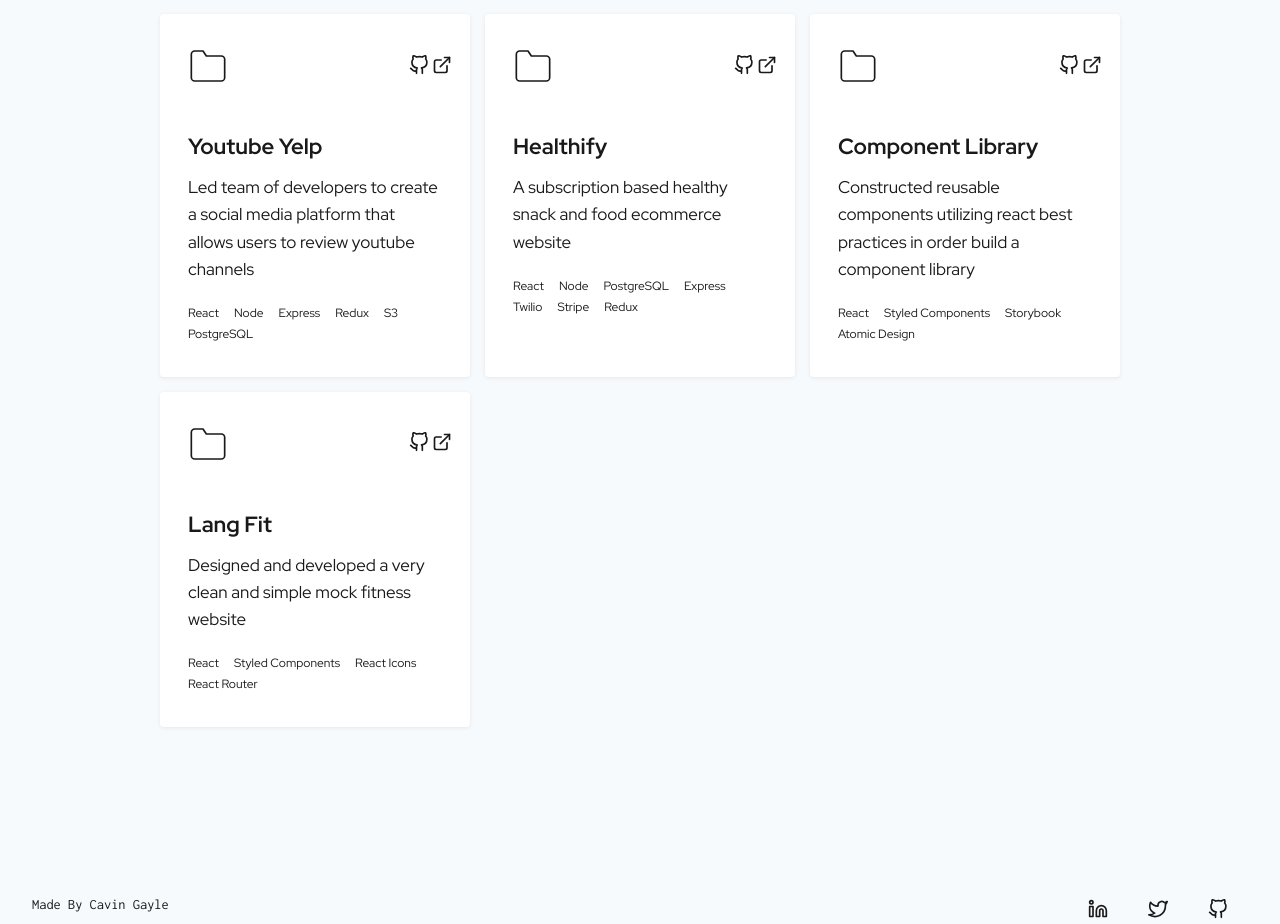
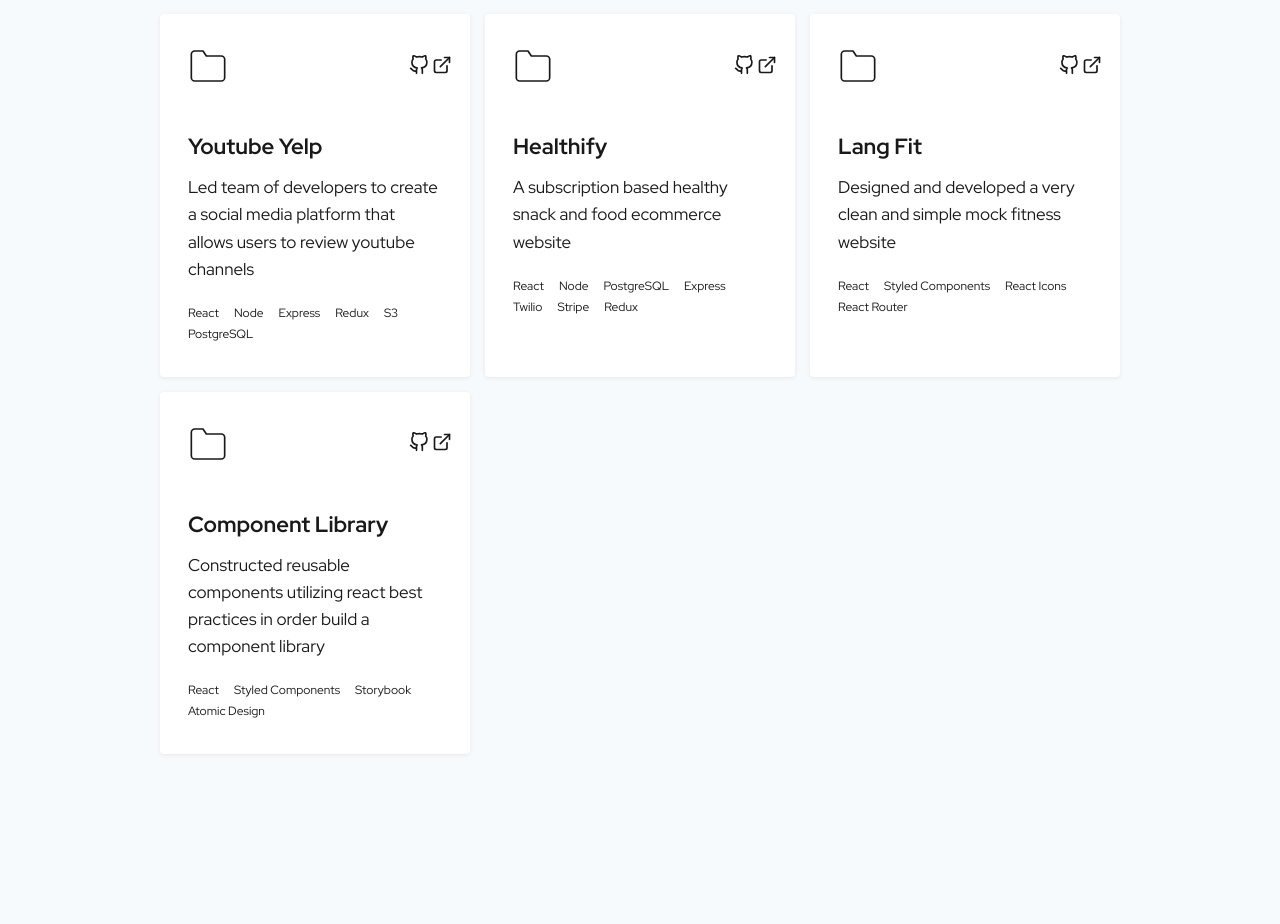
Before and after one commit to cavingayle/Portfolio-Website, a React (Create React App) app: page / in a window 1280 px wide. Shown: the part 1580-2504 px from the top of the page. Built offline with nearby package versions, Linux system fonts and the light colour scheme.

Commit message:
Updated Project Order

```diff
--- a/src/components/ProjectData.js
+++ b/src/components/ProjectData.js
@@ -14,6 +14,14 @@ export const projectData = [
     liveLink:'http://142.93.253.118:4003/#/'
 
   },
+  {
+    projectTitle:'Lang Fit',
+    projectDescription:'Designed and developed a very clean and simple mock fitness website',
+    projectTech: ['React', 'Styled Components', 'React Icons', 'React Router', ],
+    githubLink:'https://github.com/cavingayle/Fitness-Website',
+    liveLink:'https://langfitness.netlify.app/'
+
+  },
     {
     projectTitle:'Component Library',
     projectDescription:'Constructed reusable components utilizing react best practices in order build a component library',
@@ -22,13 +30,6 @@ export const projectData = [
     liveLink:'https://5fd9716c9a2cde16086753e3--buttons-storybook.netlify.app/?path=/story/main-button--template'
 
   },
-    {
-    projectTitle:'Lang Fit',
-    projectDescription:'Designed and developed a very clean and simple mock fitness website',
-    projectTech: ['React', 'Styled Components', 'React Icons', 'React Router', ],
-    githubLink:'https://github.com/cavingayle/Fitness-Website',
-    liveLink:'https://langfitness.netlify.app/'
 
-  },
 
   ]
```
